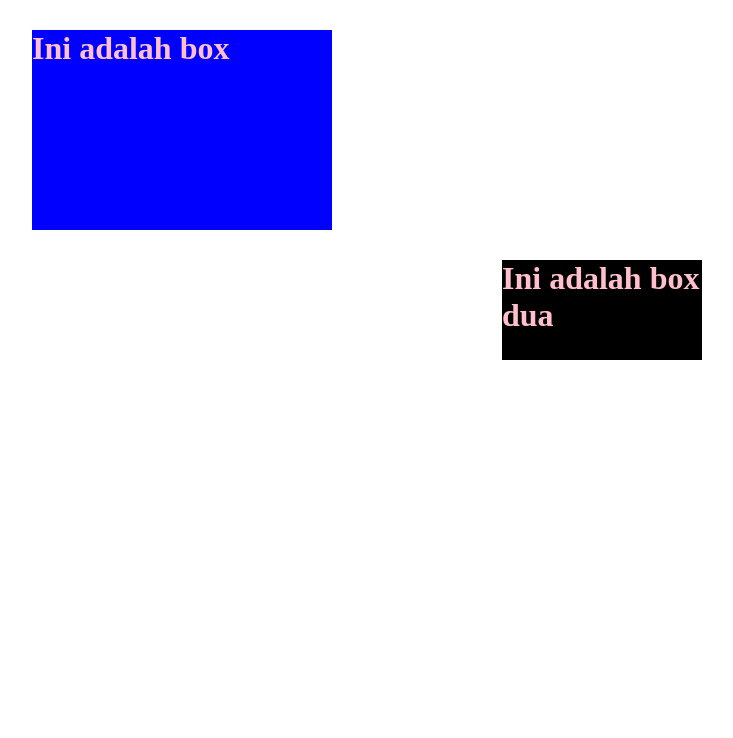
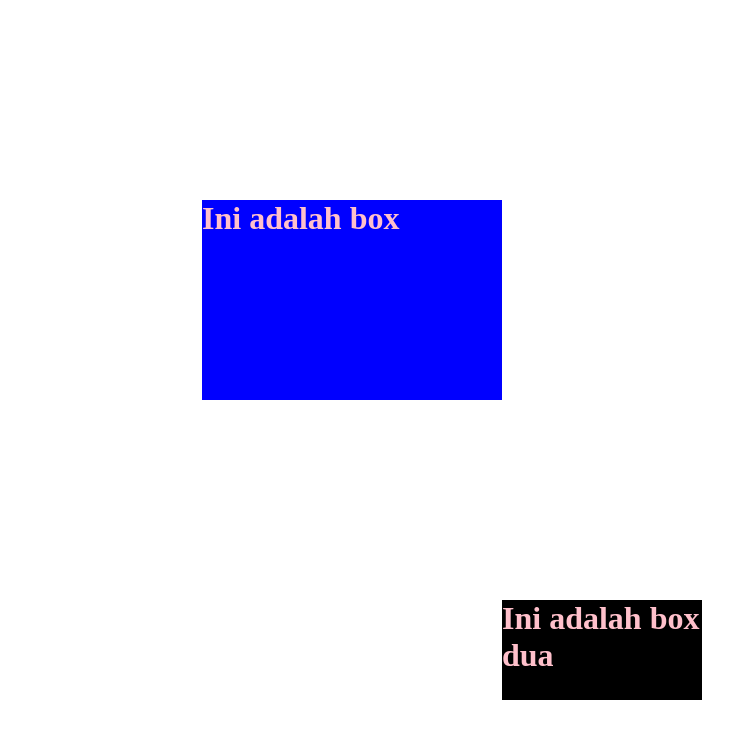
Before and after one commit to Nandaricco04/dasarWeb, a plain HTML site: page index.html in a window 1280 px wide. Shown: the whole page, without its empty margins (6-739 px from the left). Drawn offline with Linux system fonts and the light colour scheme.

Commit message:
bagian 6

```diff
--- a/styleMargin.css
+++ b/styleMargin.css
@@ -6,7 +6,7 @@ h1{
     background: blue;
     height: 200px;
     width: 300px;
-    margin: 30px;
+    margin: 200px;
 }
 
 .box-dua{
```
